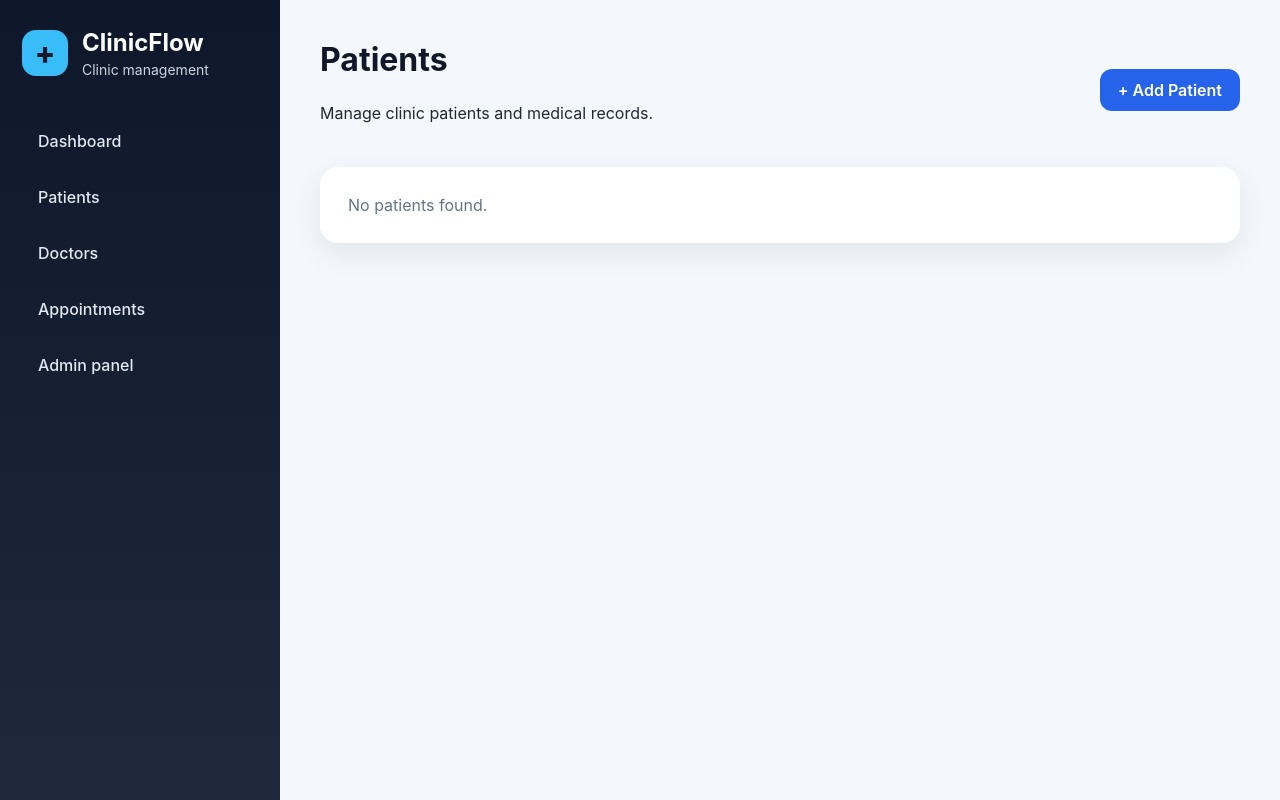
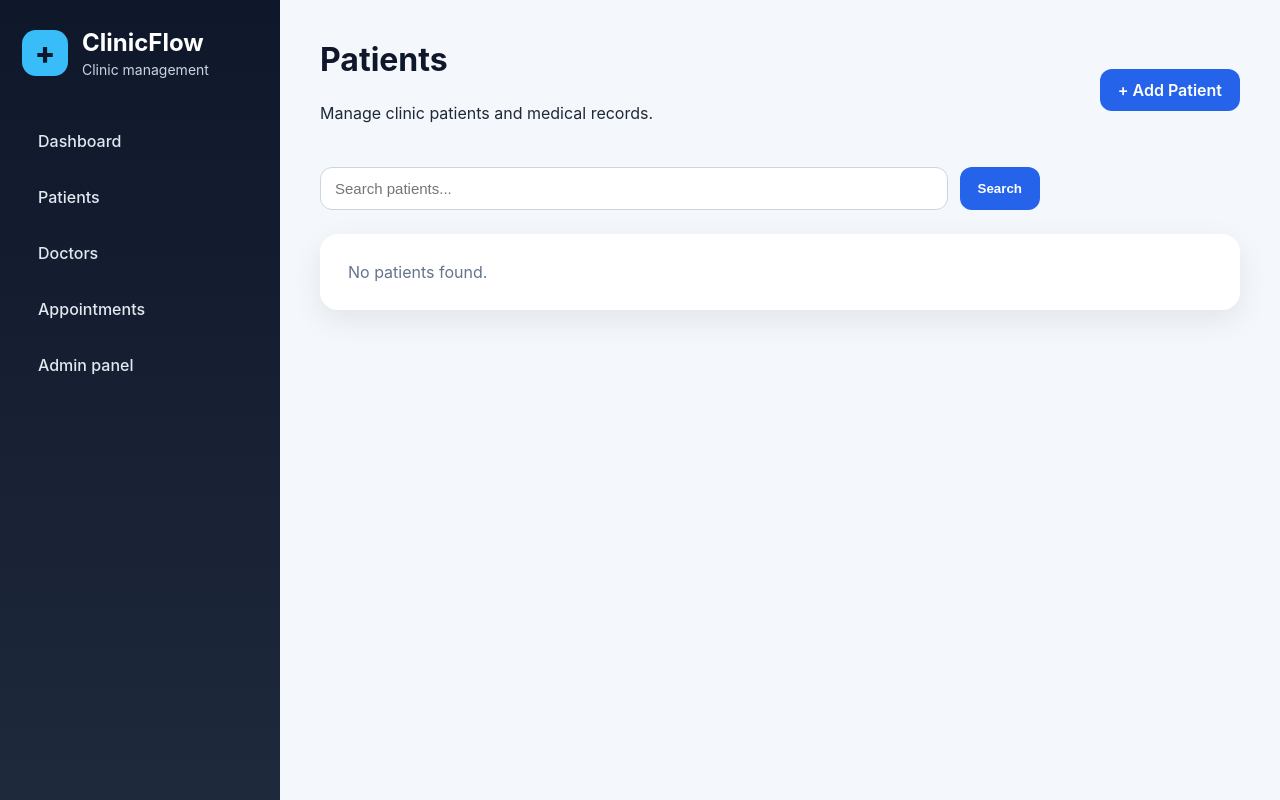
Before and after one commit to AleksandraFrak/clinicflow, a Django app: page /patients/ in a window 1280 px wide. Run offline with Django 5.2, Linux system fonts and the light colour scheme; data that the repository does not hold is empty.

Commit message:
Add patient search functionality

```diff
--- a/clinic/views.py
+++ b/clinic/views.py
@@ -1,6 +1,7 @@
 from django.shortcuts import render, redirect, get_object_or_404
 from .models import Patient, Doctor, Appointment
 from .forms import PatientForm, DoctorForm, AppointmentForm
+from django.db.models import Q
 
 
 def home(request):
@@ -19,8 +20,22 @@ def home(request):
 
 
 def patient_list(request):
+    query = request.GET.get("q", "")
+
     patients = Patient.objects.all()
-    return render(request, "patient_list.html", {"patients": patients})
+
+    if query:
+        patients = patients.filter(
+            Q(first_name__icontains=query) |
+            Q(last_name__icontains=query) |
+            Q(pesel__icontains=query) |
+            Q(email__icontains=query)
+        )
+
+    return render(request, "patient_list.html", {
+        "patients": patients,
+        "query": query,
+    })
 
 
 def doctor_list(request):
--- a/static/css/style.css
+++ b/static/css/style.css
@@ -248,3 +248,18 @@ textarea:focus {
     font-size: 22px;
     color: #0f172a;
 }
+
+.search-form {
+    display: flex;
+    flex-direction: row;
+    gap: 12px;
+    max-width: 720px;
+    margin-bottom: 24px;
+    box-shadow: none;
+    padding: 0;
+    background: transparent;
+}
+
+.search-form input {
+    flex: 1;
+}
--- a/templates/patient_list.html
+++ b/templates/patient_list.html
@@ -14,6 +14,20 @@
         + Add Patient
     </a>
 </div>
+
+<form method="get" class="search-form">
+    <input
+        type="text"
+        name="q"
+        placeholder="Search patients..."
+        value="{{ query }}"
+    >
+    <button type="submit">Search</button>
+
+    {% if query %}
+        <a href="{% url 'patient_list' %}" class="btn btn-secondary">Clear</a>
+    {% endif %}
+</form>
 
 {% if patients %}
 
```
